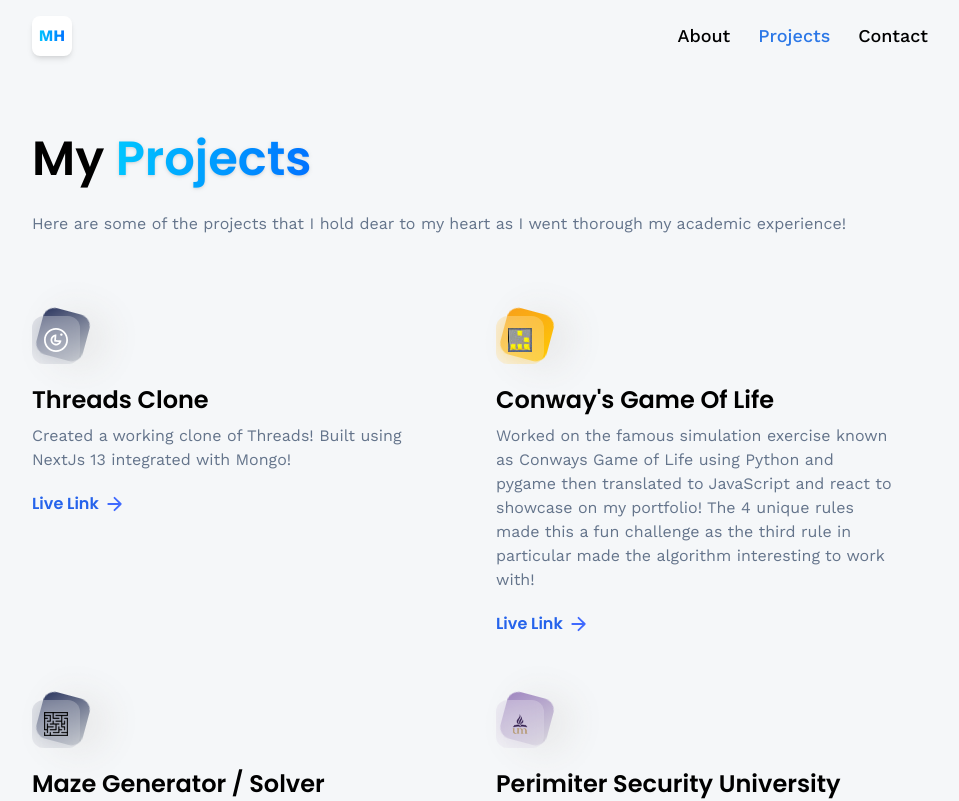
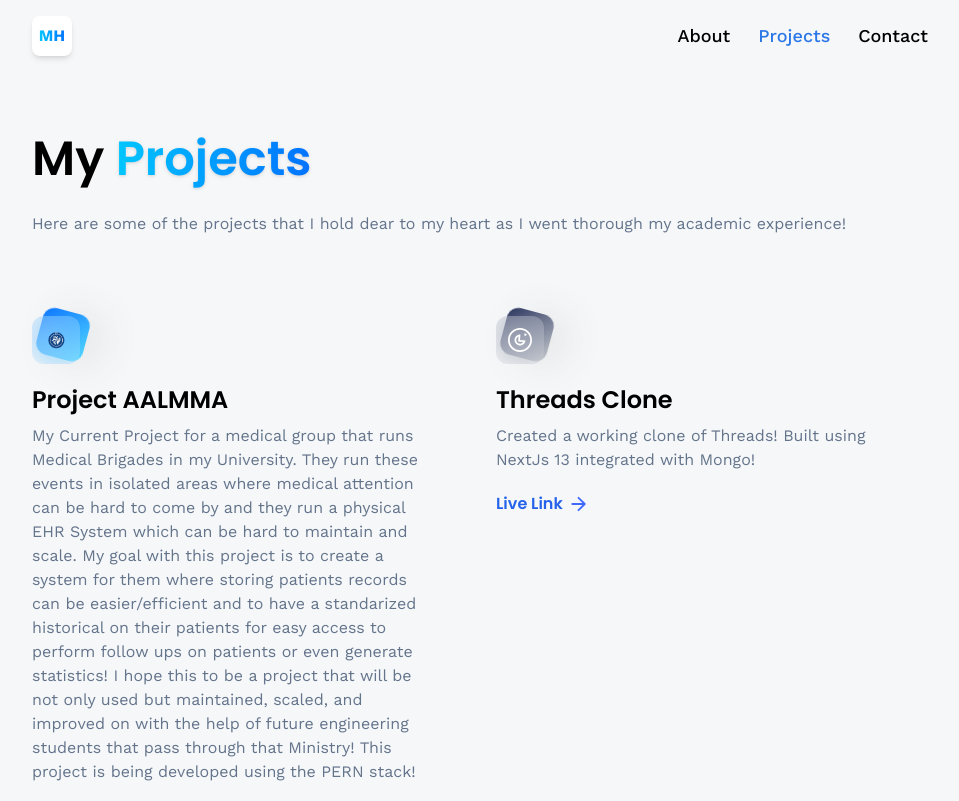
Before and after one commit to Bonzaii1/3D_Portfolio, a React (Vite) app: page /projects in a window 1280 px wide. Shown: the top 801 px of the page, without its empty margins (160-1119 px from the left). Built offline with nearby package versions, Linux system fonts and the light colour scheme.

Commit message:
Adding AALMMA Project

```diff
--- a/src/assets/images/index.js
+++ b/src/assets/images/index.js
@@ -8,6 +8,7 @@
 import umlogo from './umlogo.png'
 import GOL from './GOL.png'
 import labyrinth from './labyrinth.png'
+import alma from './AALMAA.png'
 
 export {
     hero,
@@ -19,5 +20,6 @@
     selenelogo,
     umlogo,
     GOL,
-    labyrinth
+    labyrinth,
+    alma
 }
--- a/src/constants/index.js
+++ b/src/constants/index.js
@@ -1,4 +1,4 @@
-import { selenelogo, umlogo, GOL, labyrinth } from "../assets/images";
+import { selenelogo, umlogo, GOL, labyrinth, alma } from "../assets/images";
 import {
     contact,
     python,
@@ -147,6 +147,14 @@
 
 export const projects = [
     {
+        iconUrl: alma,
+        theme: 'btn-back-blue',
+        name: 'Project AALMMA',
+        description: 'My Current Project for a medical group that runs Medical Brigades in my University. They run these events in isolated areas where medical attention can be hard to come by and they run a physical EHR System which can be hard to maintain and scale. My goal with this project is to create a system for them where storing patients records can be easier/efficient and to have a standarized historical on their patients for easy access to perform follow ups on patients or even generate statistics! I hope this to be a project that will be not only used but maintained, scaled, and improved on with the help of future engineering students that pass through that Ministry! This project is being developed using the PERN stack!',
+        link: 'https://github.com/Bonzaii1/AALMAA',
+        inSite: false
+    },
+    {
         iconUrl: threads,
         theme: 'btn-back-black',
         name: 'Threads Clone',
```
Also changed, not shown: src/assets/images/AALMAA.png (added).
